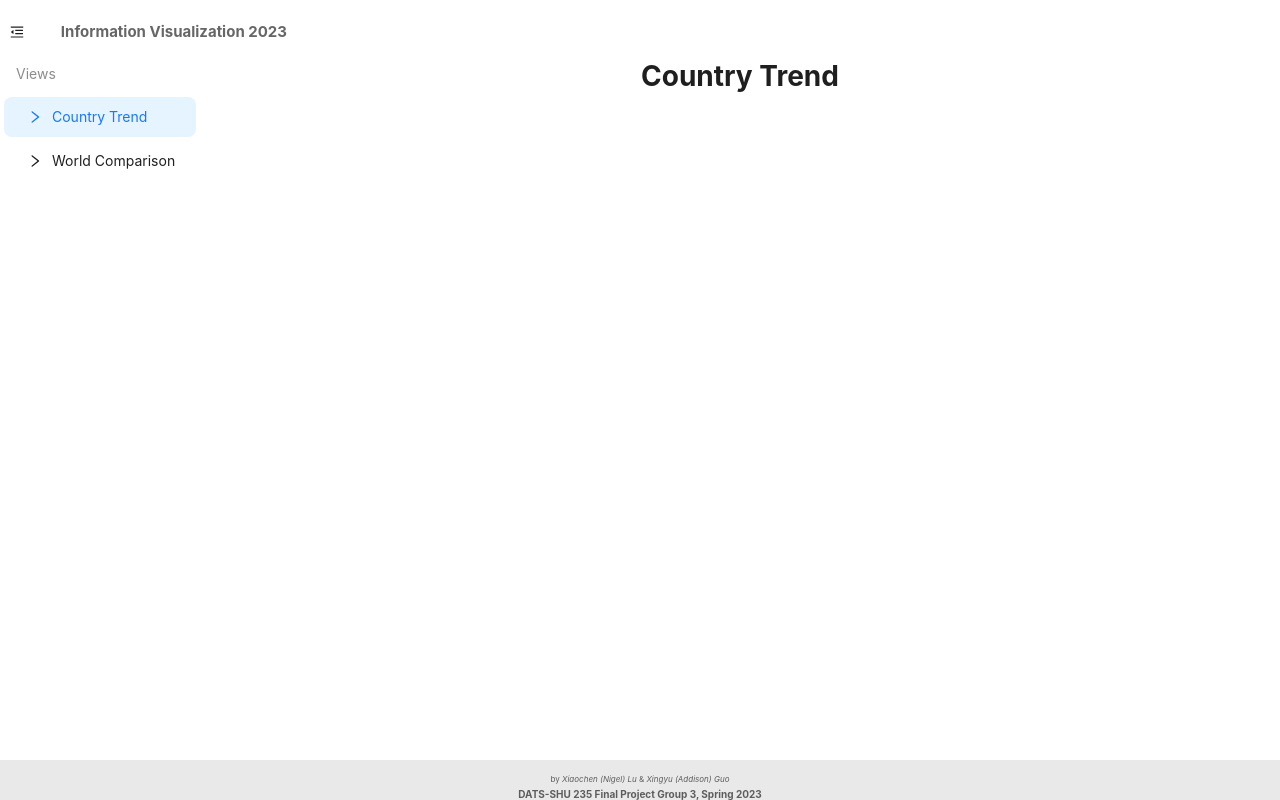
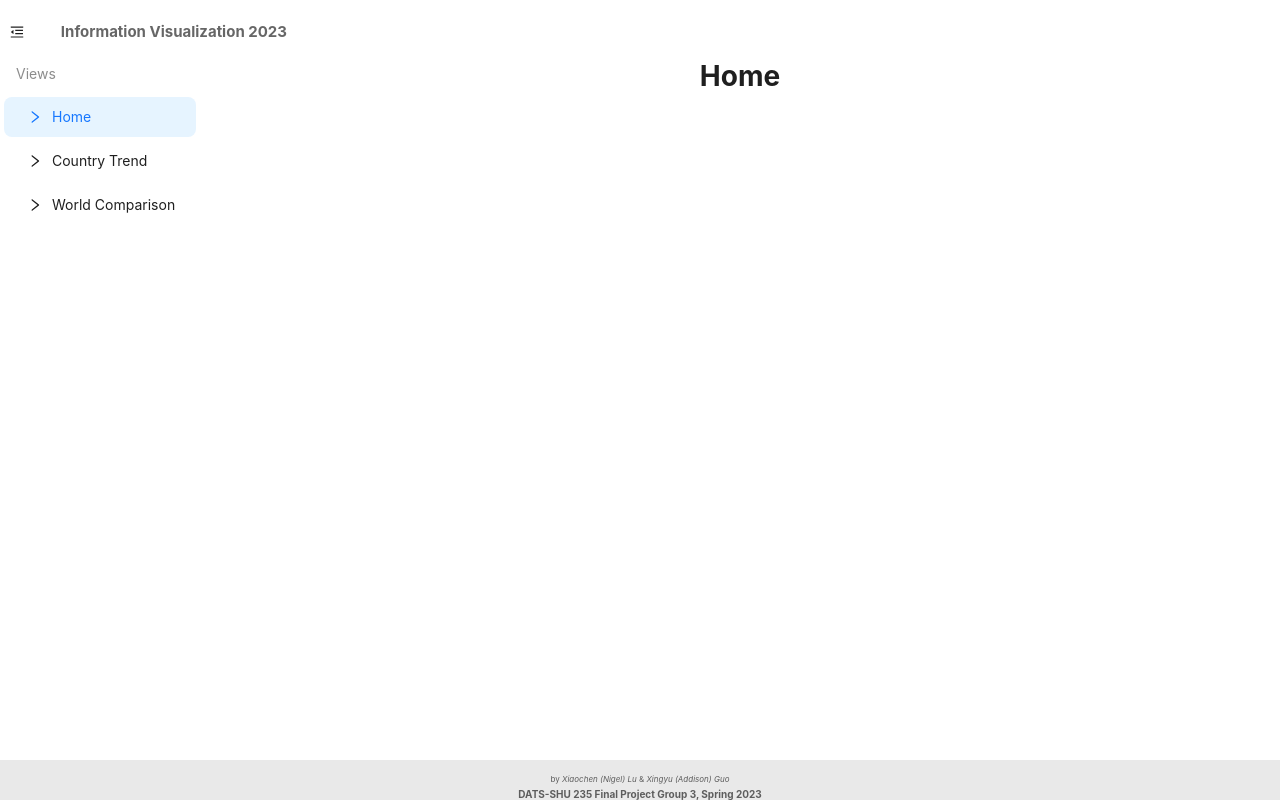
Before and after one commit to NigelLu/Info-Vis-Spring2023, a React app: page /heatmap in a window 1280 px wide. Before the commit this address led to /country-trend. Built offline with nearby package versions, Linux system fonts and the light colour scheme.

Commit message:
add: added page Home.jsx and updated router config

```diff
--- /dev/null
+++ b/src/pages/Home.jsx
@@ -0,0 +1,12 @@
+/** @format */
+
+import React from "react";
+import { Spin } from "antd";
+
+export default function Home({ csvData, csvDataPending }) {
+  return csvDataPending ? (
+    <Spin size='large' spinning style={{ marginTop: "40vh" }} />
+  ) : (
+    <h1>Home</h1>
+  );
+}
--- a/src/route.js
+++ b/src/route.js
@@ -1,9 +1,11 @@
 /** @format */
 
+import Home from "./pages/Home";
 import CountryTrend from "./pages/CountryTrend";
 import WorldComparison from "./pages/WorldComparison";
 
 export default [
+  { path: "/heatmap", pageName: "Home", component: Home },
   {
     path: "/country-trend",
     pageName: "Country Trend",
```
